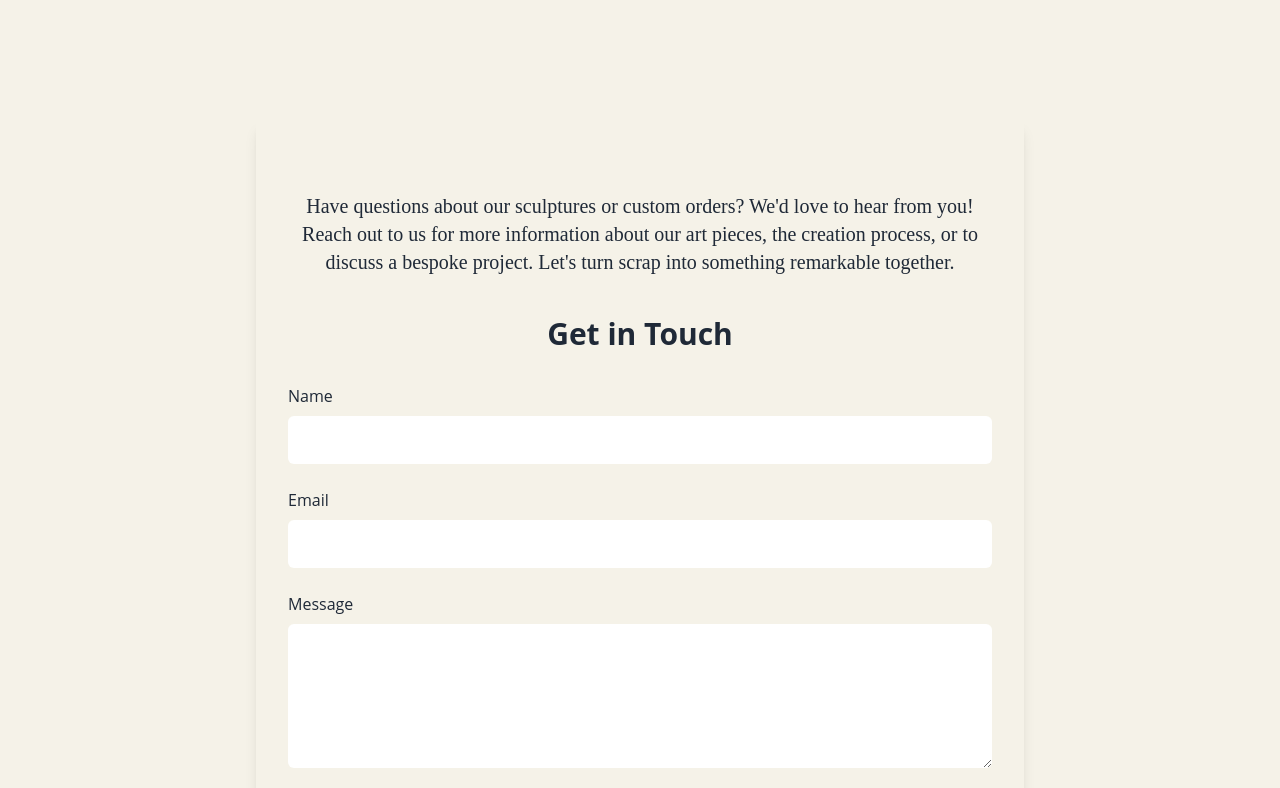
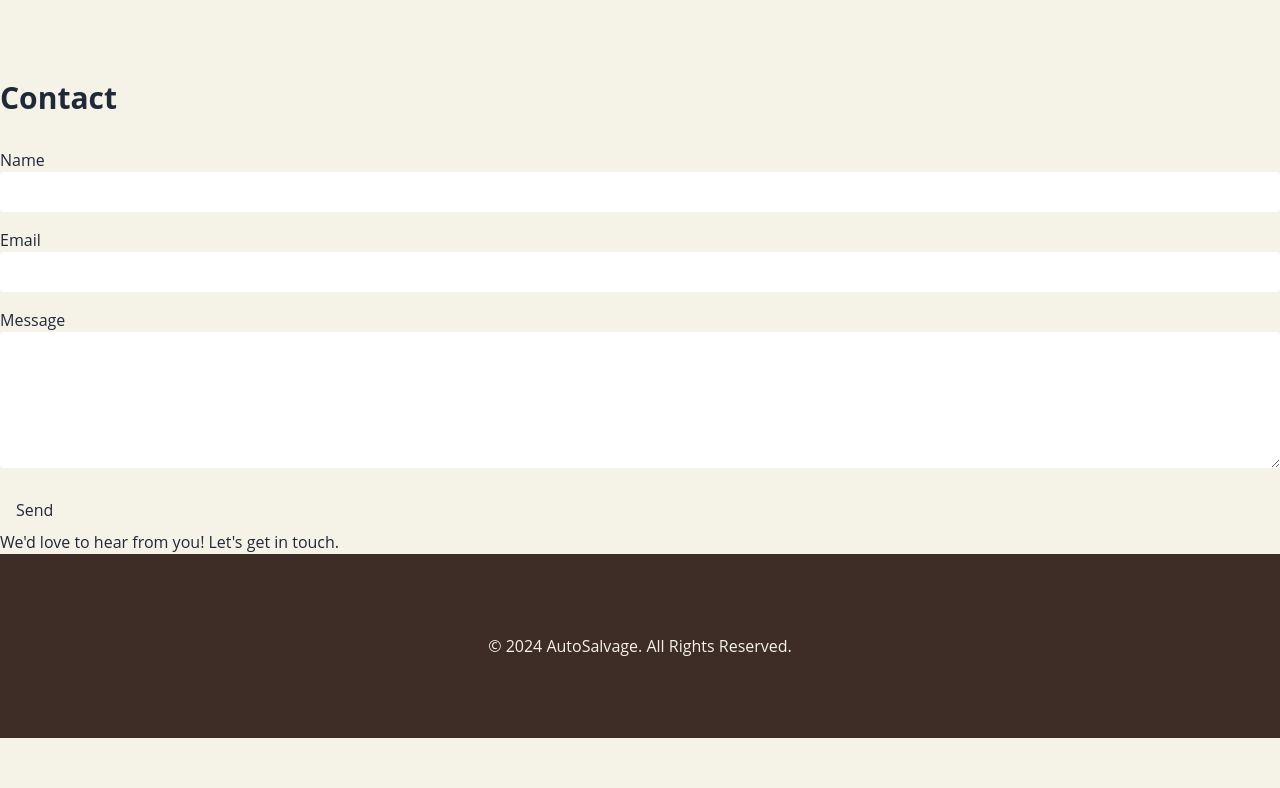
Before and after one commit to lyubomiriliev/ScrapFigures, a Next.js app: page / in a window 1280 px wide. Shown: the part 1832-2620 px from the top of the page. After the commit the page ends 2570 px from the top, so only its background shows below. Built offline with nearby package versions, Linux system fonts and the light colour scheme.

Commit message:
line fix

```diff
--- a/components/ContactSection.tsx
+++ b/components/ContactSection.tsx
@@ -1,45 +1,24 @@
 const ContactSection = () => {
     return (
-      <section className="w-full  flex flex-col justify-center items-center py-10 px-4">
-        <div className="w-full max-w-screen-md bg-salvagedMetal p-8 rounded-md shadow-lg">
         <div>
-                <h1 className="py-10 font-vintage text-xl text-center">Have questions about our sculptures or custom orders? We'd love to hear from you! Reach out to us for more information about our art pieces, the creation process, or to discuss a bespoke project. Let's turn scrap into something remarkable together.</h1>
-            </div>
-          <h1 className="text-3xl font-bold text-modernWhite mb-8 text-center">Get in Touch</h1>
-          <form className="space-y-6">
+            <h1 className="text-3xl font-bold mb-8">Contact</h1>
+            <form className="space-y-4">
                 <div>
-              <label htmlFor="name" className="block text-modernWhite mb-2">Name</label>
-              <input
-                id="name"
-                type="text"
-                className="w-full p-3  text-modernWhite rounded-md focus:outline-none focus:ring-2 focus:ring-rusty"
-              />
+                    <label htmlFor="name" className="block text-modernWhite">Name</label>
+                    <input id="name" type="text" className="w-full p-2 bg-salvagedMetal text-modernWhite rounded" />
                 </div>
                 <div>
-              <label htmlFor="email" className="block text-modernWhite mb-2">Email</label>
-              <input
-                id="email"
-                type="email"
-                className="w-full p-3 text-modernWhite rounded-md focus:outline-none focus:ring-2 focus:ring-rusty"
-              />
+                    <label htmlFor="email" className="block text-modernWhite">Email</label>
+                    <input id="email" type="email" className="w-full p-2 bg-salvagedMetal text-modernWhite rounded" />
                 </div>
                 <div>
-              <label htmlFor="message" className="block text-modernWhite mb-2">Message</label>
-              <textarea
-                id="message"
-                className="w-full p-3  text-modernWhite rounded-md focus:outline-none focus:ring-2 focus:ring-rusty"
-                rows={5}
-              ></textarea>
+                    <label htmlFor="message" className="block text-modernWhite">Message</label>
+                    <textarea id="message" className="w-full p-2 bg-salvagedMetal text-modernWhite rounded" rows={5}></textarea>
                 </div>
-            <button
-              type="submit"
-              className="w-full bg-rusty py-3 px-6 rounded-md text-modernWhite font-bold bg-darkBrown hover:bg-yellow-900 hover:text-white text-white transition duration-300"
-            >
-              Send
-            </button>
+                <button type="submit" className="bg-rusty py-2 px-4 rounded text-modernWhite">Send</button>
             </form>
+            <p>We&apos;d love to hear from you! Let&apos;s get in touch.</p>
         </div>
-      </section>
     );
 };
 
```
Lines whose indentation alone changed are shown as unchanged.
